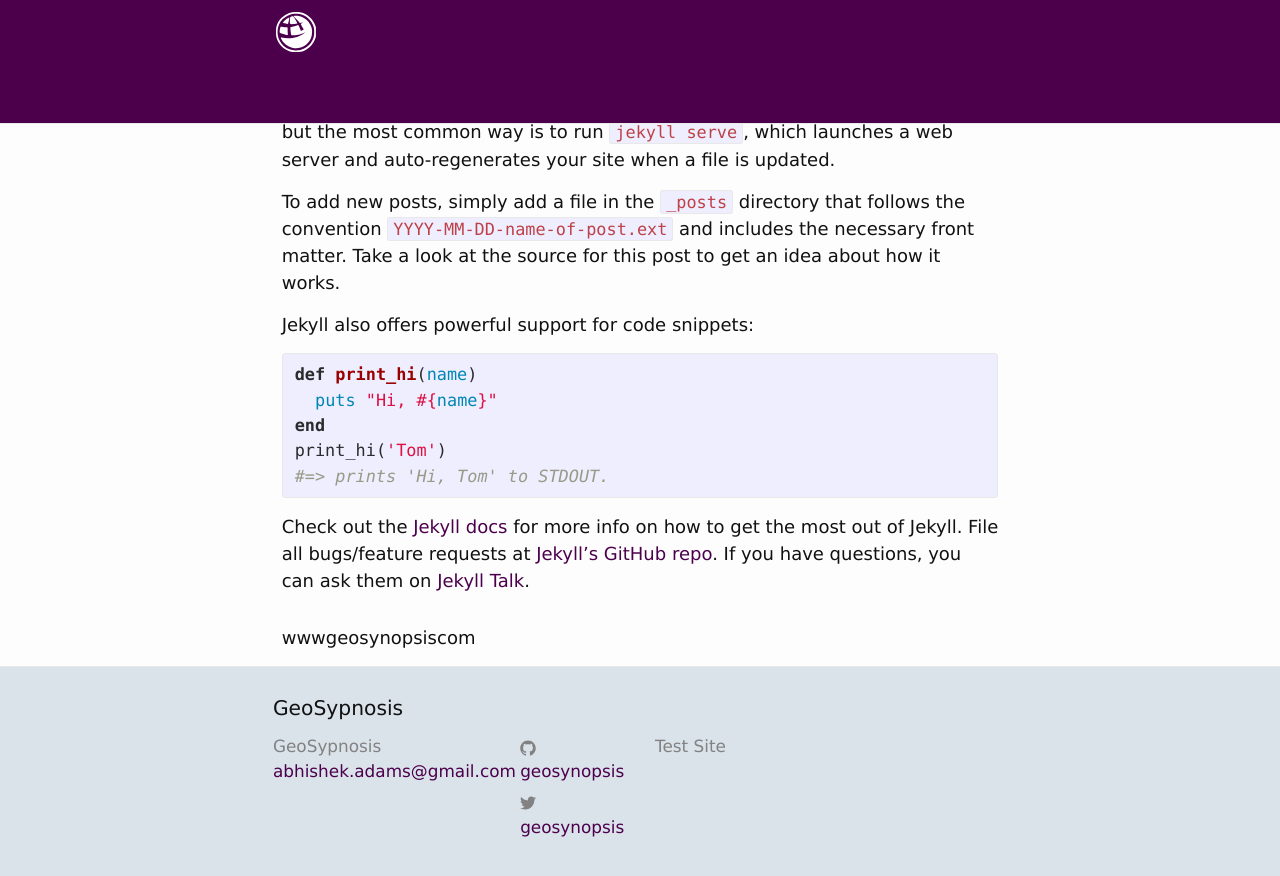
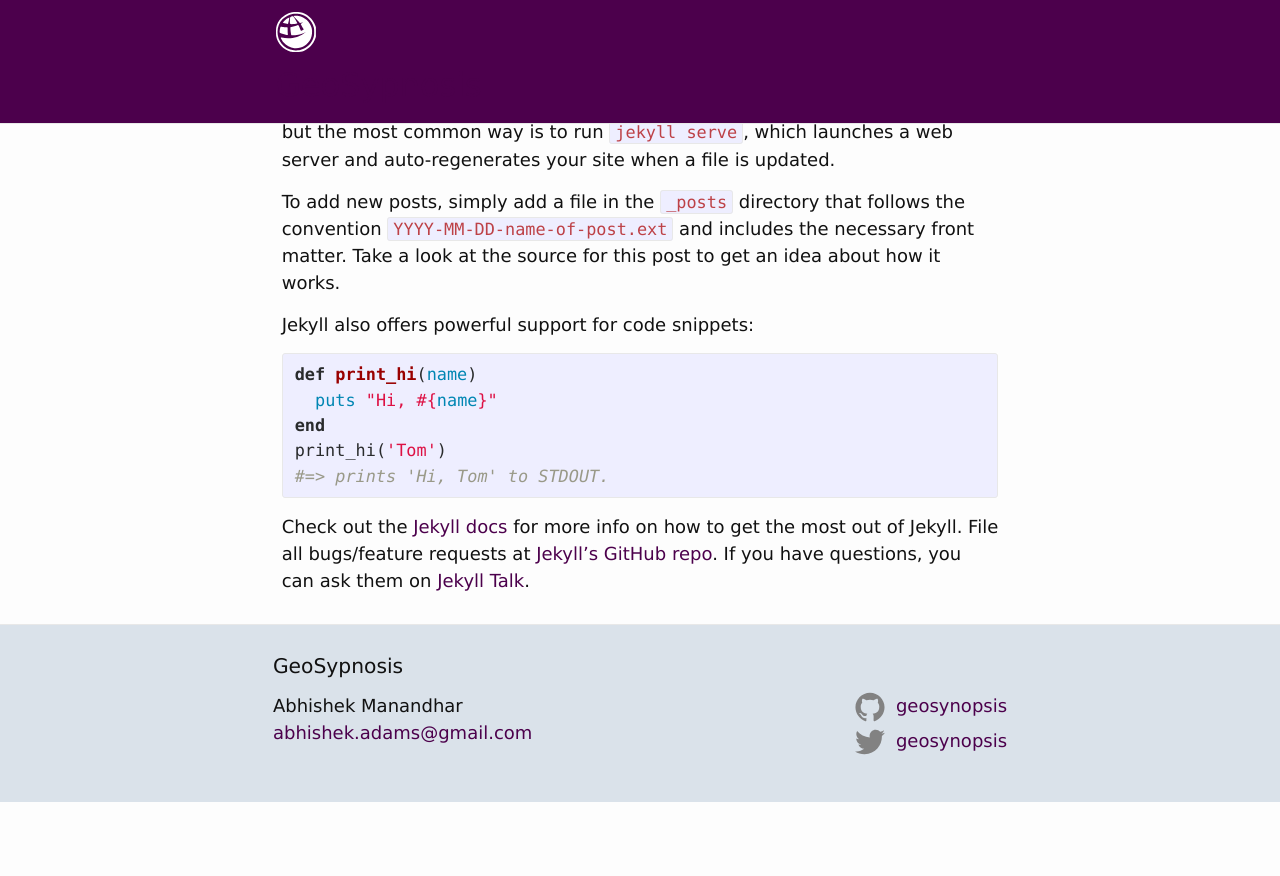
Before and after one commit to Geosynopsis/geosynopsis.github.io, a Jekyll site: the page built from _posts/2018-01-09-its-time-to-jekyll.md, in a window 1280 px wide and 900 px high, scrolled down 499 px. Shown: the top 876 px of the window. Built offline with Jekyll 4.4.1, drawn with Linux system fonts in a browser that asks for light colours; comment, search, counter and statistics services are not loaded; after the commit the page ends 1301 px from its top, so only the background shows below that.

```diff
--- a/_config.yml
+++ b/_config.yml
@@ -14,9 +14,10 @@
 # You can create any custom variable you would like, and they will be accessible
 # in the templates via {{ site.myvariable }}.
 title: GeoSypnosis
+author: Abhishek Manandhar
 email: abhishek.adams@gmail.com
 description: >- # this means to ignore newlines until "baseurl:"
-  Test Site
+  "Geospatial portal. Collection of interesting news and resources on technologies and author's work."
 baseurl: "" # the subpath of your site, e.g. /blog
 url: "https://geosynopsis.github.io" # the base hostname & protocol for your site, e.g. http://example.com
 permalink: "/post/:categories/:title.html"
--- a/_includes/footer.html
+++ b/_includes/footer.html
@@ -3,8 +3,8 @@
         <footer>
             <h2 class="footer-heading">{{ site.title | escape }}</h2>
 
-            <div class="footer-col-wrapper">
-                <div class="footer-col footer-col-1">
+            <div class="row">
+                <div class="col-sm-4">
                     <ul class="contact-list">
                         <li>
                             {% if site.author %}
@@ -19,7 +19,11 @@
                     </ul>
                 </div>
 
-                <div class="footer-col footer-col-2">
+                <div class="col-sm-4">
+
+                </div>
+
+                <div class="col-sm-4" align="right">
                     <ul class="social-media-list">
                         {% if site.github_username %}
                         <li>
@@ -34,10 +38,6 @@
                         {% endif %}
                     </ul>
                 </div>
-
-                <div class="footer-col footer-col-3">
-                    <p>{{ site.description | escape }}</p>
-                </div>
             </div>
         </footer>
     </div>
--- a/_layouts/post.html
+++ b/_layouts/post.html
@@ -29,7 +29,6 @@
         </div>
 
         {% if site.disqus.shortname %}
-        <p>{{site.disqus.shortname}}</p>
         {% include disqus_comments.html %}
         {% endif %}
     </article>
```
Also changed, not shown: _includes/icon-github.svg, _includes/icon-twitter.svg, _posts/2017-01-10-goodbye-to-jekyll.md (renamed from _posts/2017-01-10-goodbye-to-jekyll.markdown), _posts/2018-01-09-its-time-to-jekyll.md (renamed from _posts/2018-01-09-its-time-to-jekyll.markdown), _posts/2018-01-09-welcome-to-jekyll.md (renamed from _posts/2018-01-09-welcome-to-jekyll.markdown).
